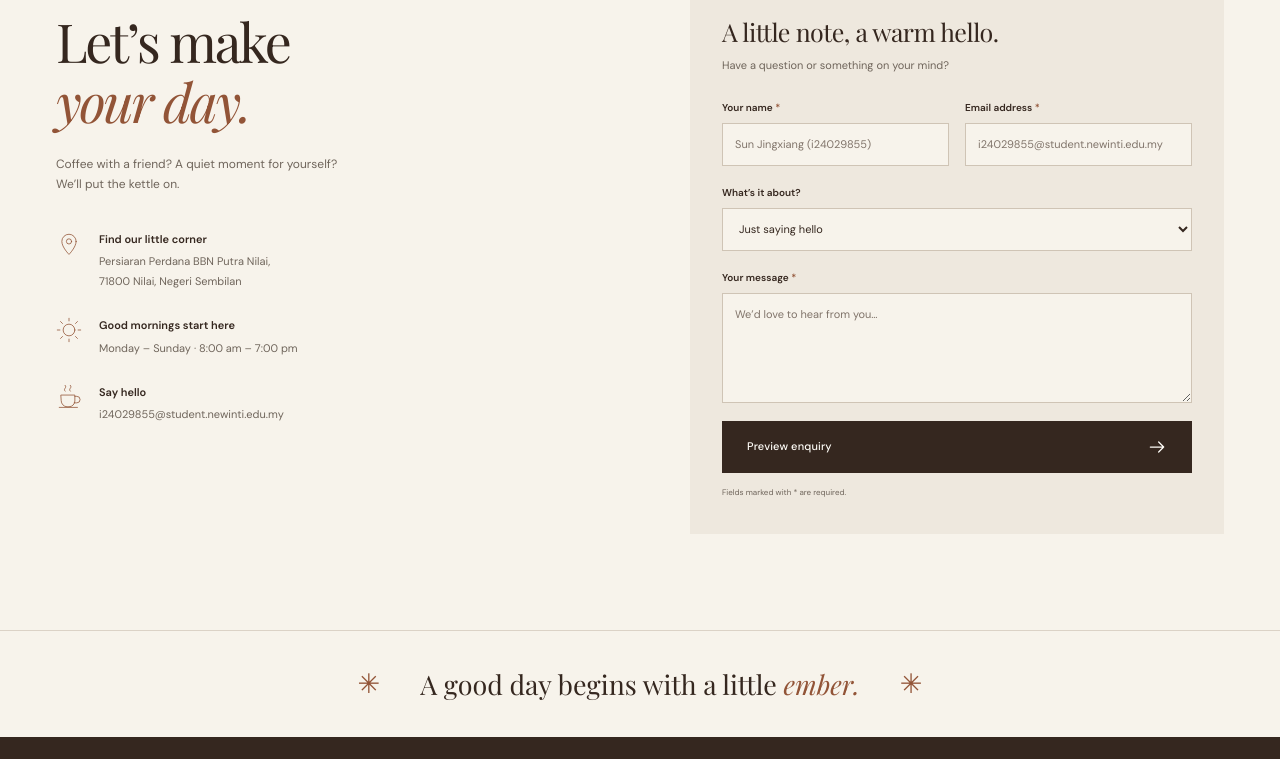
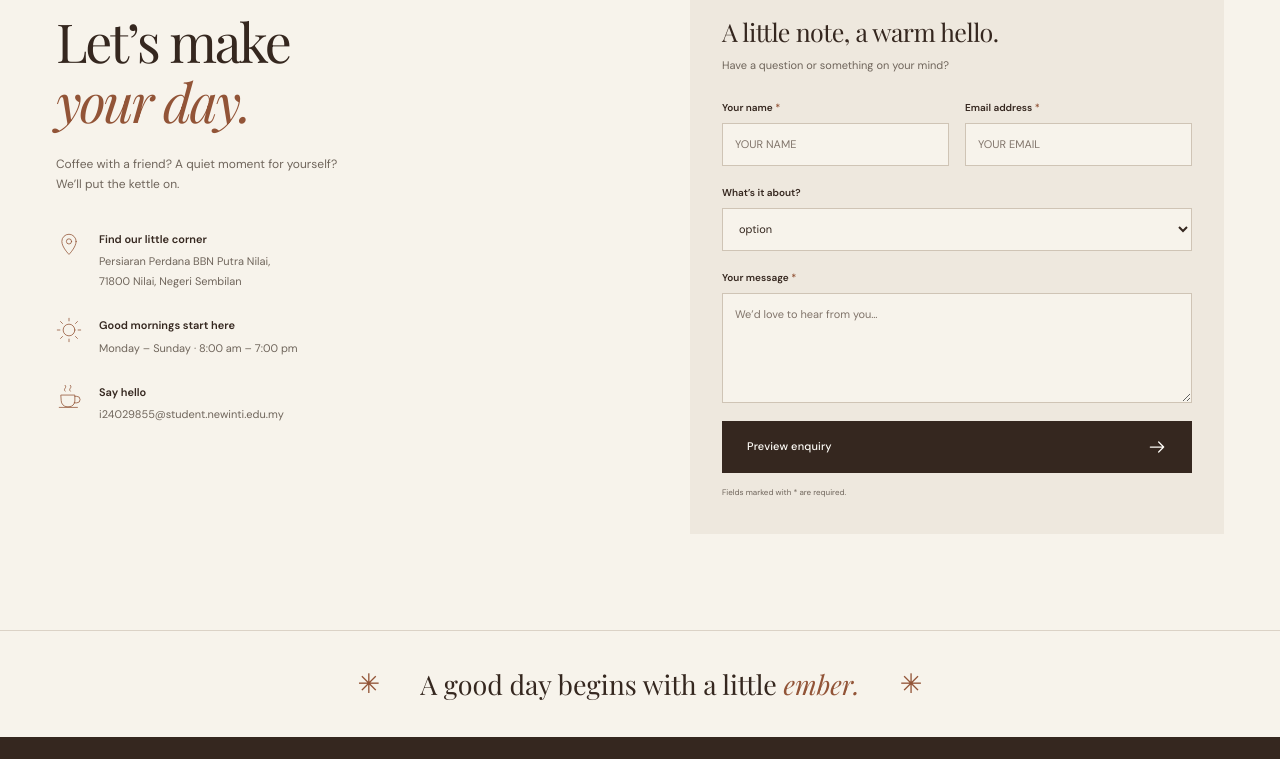
Before and after one commit to escwa/sunjingxiang, a plain HTML site: page index.html in a window 1280 px wide. Shown: the part 2995-3754 px from the top of the page. Drawn offline with Linux system fonts and the light colour scheme.

Commit message:
Add files via upload

```diff
--- a/index.html
+++ b/index.html
@@ -326,7 +326,7 @@
                 ><input
                   id="full-name"
                   type="text"
-                  placeholder="Sun Jingxiang (i24029855)"
+                  placeholder="YOUR NAME"
                   autocomplete="name"
                   required
                 />
@@ -337,7 +337,7 @@
                 ><input
                   id="email"
                   type="email"
-                  placeholder="i24029855@student.newinti.edu.my"
+                  placeholder="YOUR EMAIL"
                   autocomplete="email"
                   required
                 />
@@ -346,6 +346,7 @@
             <div class="form-field">
               <label for="subject">What’s it about?</label
               ><select id="subject">
+                <option>option</option>
                 <option>Just saying hello</option>
                 <option>A menu question</option>
                 <option>A visit or gathering</option>
```
